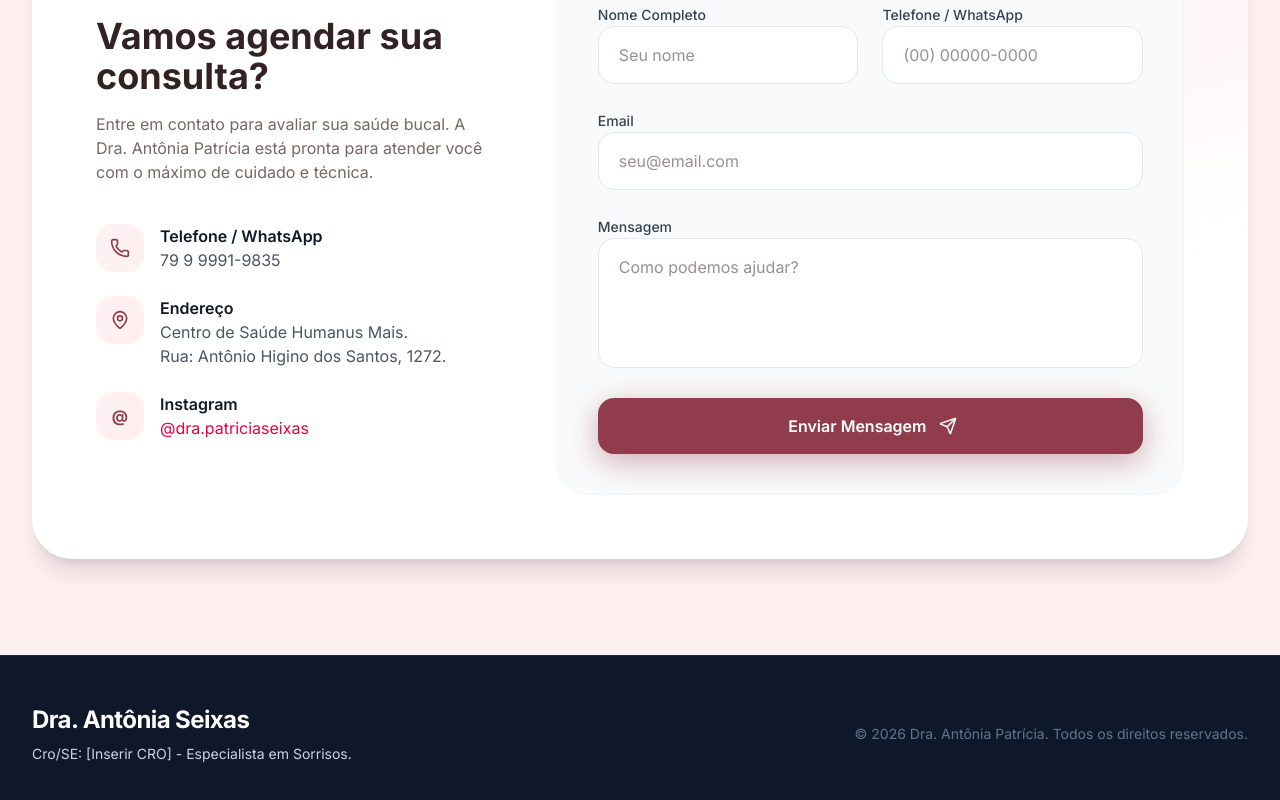
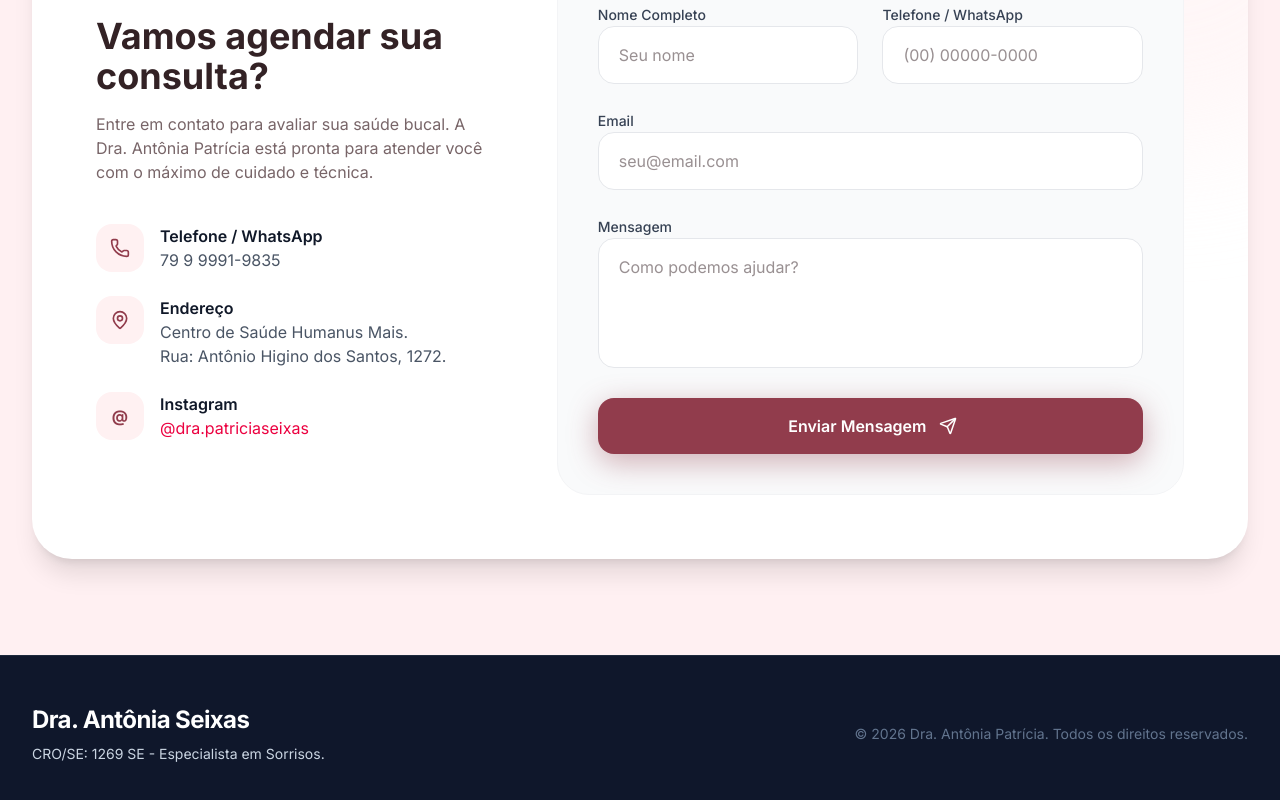
Before and after one commit to guilheeme1108-prog/portfolio-odontologia, a React app: page / in a window 1280 px wide. Shown: the part 4385-5185 px from the top of the page. Built offline with nearby package versions, Linux system fonts and the light colour scheme; the HTML template or start-up script is replaced by a standard one.

Commit message:
Atualizando número de CRO no rodapé

```diff
--- a/src/App.tsx
+++ b/src/App.tsx
@@ -25,7 +25,7 @@ function App() {
         <div className="max-w-7xl mx-auto px-4 sm:px-6 lg:px-8 flex flex-col md:flex-row justify-between items-center gap-6">
           <div>
             <span className="text-2xl font-bold tracking-tight text-white mb-2 block">Dra. Antônia Seixas</span>
-            <p className="text-sm">Cro/SE: [Inserir CRO] - Especialista em Sorrisos.</p>
+            <p className="text-sm">CRO/SE: 1269 SE - Especialista em Sorrisos.</p>
           </div>
           <div className="text-sm text-slate-500">
             &copy; {new Date().getFullYear()} Dra. Antônia Patrícia. Todos os direitos reservados.
```
